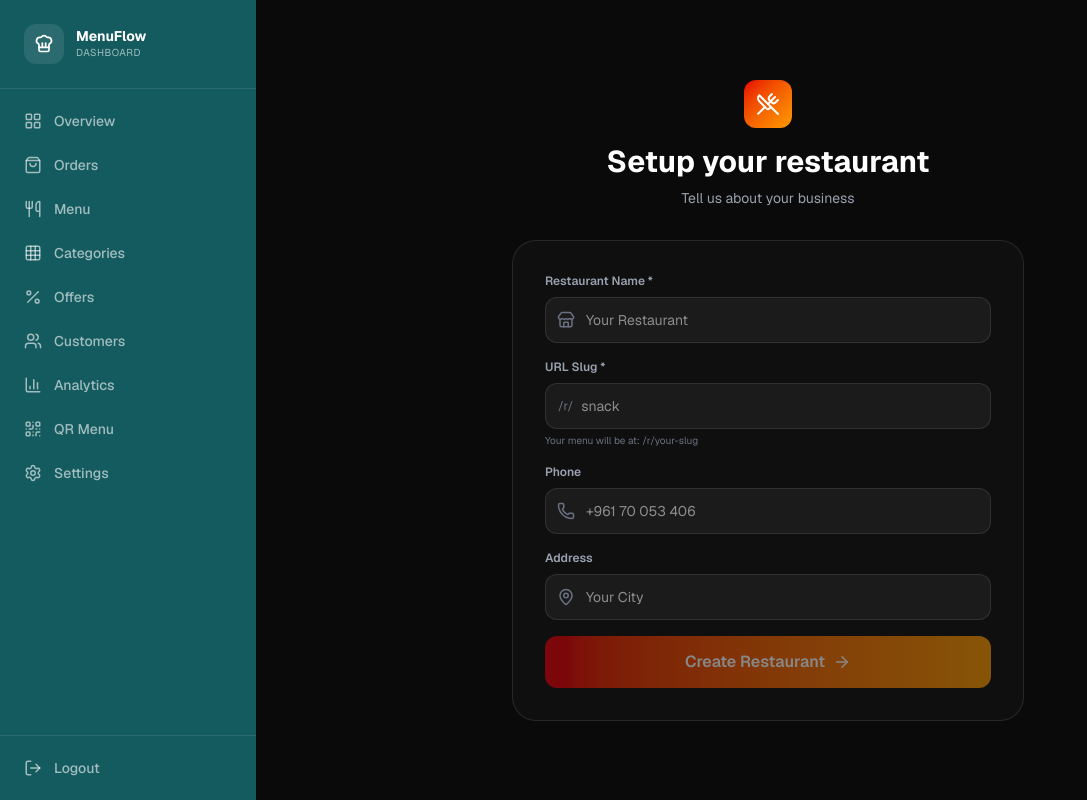
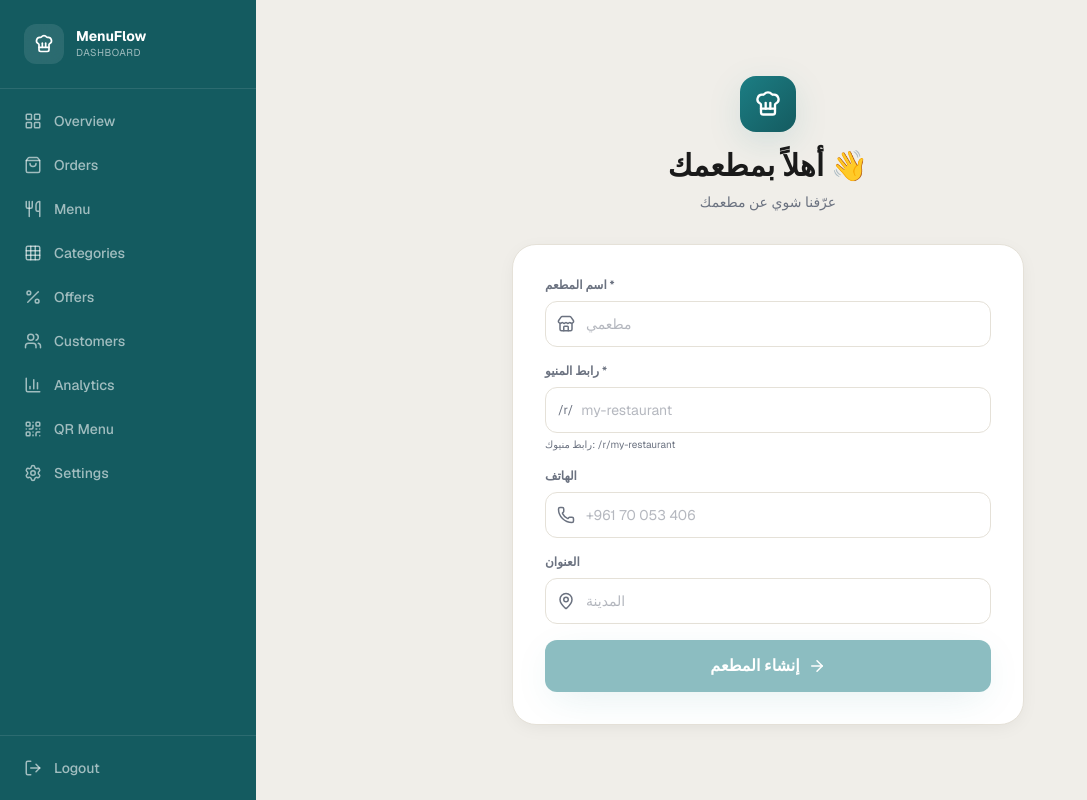
Before and after one commit to Mahdi981/menuflow, a Next.js app: page /dashboard/setup in a window 1280 px wide. Shown: the whole page, without its empty margins (0-1087 px from the left). Built offline with nearby package versions, Linux system fonts and the light colour scheme; no server answers.

Commit message:
Fix: Setup page - lazy init + Teal theme

```diff
--- a/app/auth/reset-password/page.tsx
+++ b/app/auth/reset-password/page.tsx
@@ -1,6 +1,6 @@
 'use client';
 
-import { useState, useEffect } from 'react';
+import { useState, useEffect, Suspense } from 'react';
 import { useRouter } from 'next/navigation';
 import Link from 'next/link';
 import { motion } from 'framer-motion';
@@ -15,10 +15,12 @@ import {
 } from 'lucide-react';
 import { createClient } from '@/lib/supabase/client';
 
-const supabase = createClient();
+function ResetPasswordForm() {
+  const router = useRouter();
 
-export default function ResetPasswordPage() {
-  const router = useRouter();
+  // ✅ الحل: lazy init
+  const [supabase] = useState(() => createClient());
+
   const [password, setPassword] = useState('');
   const [confirmPassword, setConfirmPassword] = useState('');
   const [showPassword, setShowPassword] = useState(false);
@@ -28,30 +30,28 @@ export default function ResetPasswordPage() {
   const [isReady, setIsReady] = useState(false);
 
   useEffect(() => {
-    // Supabase بيعمل session مؤقتة من الرابط
     const checkSession = async () => {
       const { data } = await supabase.auth.getSession();
       if (data.session) {
         setIsReady(true);
       } else {
-        setError('Invalid or expired reset link. Please request a new one.');
+        setError('رابط إعادة التعيين غير صالح أو منتهي. الرجاء طلب رابط جديد.');
       }
     };
-
     checkSession();
-  }, []);
+  }, [supabase]);
 
   const handleSubmit = async (e: React.FormEvent) => {
     e.preventDefault();
     setError('');
 
     if (password.length < 6) {
-      setError('Password must be at least 6 characters');
+      setError('كلمة المرور يجب أن تكون 6 أحرف على الأقل');
       return;
     }
 
     if (password !== confirmPassword) {
-      setError('Passwords do not match');
+      setError('كلمتا المرور غير متطابقتين');
       return;
     }
 
@@ -65,11 +65,9 @@ export default function ResetPasswordPage() {
       if (updateError) throw updateError;
 
       setSuccess(true);
-      setTimeout(() => {
-        router.push('/auth/login');
-      }, 2500);
+      setTimeout(() => router.push('/auth/login'), 2500);
     } catch (err: any) {
-      setError(err.message ?? 'Failed to reset password');
+      setError(err.message ?? 'فشل تحديث كلمة المرور');
     } finally {
       setLoading(false);
     }
@@ -82,21 +80,15 @@ export default function ResetPasswordPage() {
         animate={{ opacity: 1, y: 0 }}
         className="w-full max-w-md"
       >
-        {/* Logo */}
-        <Link
-          href="/"
-          className="flex items-center justify-center gap-2 mb-8"
-        >
+        <Link href="/" className="flex items-center justify-center gap-2 mb-8">
           <div className="w-10 h-10 rounded-xl bg-brand flex items-center justify-center">
             <ChefHat size={20} className="text-white" />
           </div>
           <span className="font-bold text-2xl text-ink">MenuFlow</span>
         </Link>
 
-        {/* Card */}
         <div className="bg-surface border border-line rounded-3xl p-6 md:p-8 shadow-soft">
           {success ? (
-            /* ============ SUCCESS ============ */
             <motion.div
               initial={{ opacity: 0, scale: 0.95 }}
               animate={{ opacity: 1, scale: 1 }}
@@ -106,37 +98,31 @@ export default function ResetPasswordPage() {
                 <Check size={32} className="text-green-600" strokeWidth={3} />
               </div>
               <h1 className="text-2xl font-bold text-ink mb-2">
-                Password updated!
+                تم تحديث كلمة المرور!
               </h1>
               <p className="text-sm text-ink-muted mb-4">
-                Redirecting you to sign in...
+                جاري التحويل لتسجيل الدخول...
               </p>
               <Loader2 size={20} className="animate-spin text-brand mx-auto" />
             </motion.div>
           ) : !isReady ? (
-            /* ============ LOADING ============ */
             <div className="text-center py-8">
               <Loader2 size={32} className="animate-spin text-brand mx-auto mb-4" />
-              <p className="text-sm text-ink-muted">
-                Verifying reset link...
-              </p>
+              <p className="text-sm text-ink-muted">جاري التحقق من الرابط...</p>
             </div>
           ) : (
-            /* ============ FORM ============ */
             <>
               <div className="text-center mb-6">
-                <h1 className="text-2xl font-bold text-ink">
-                  New password
-                </h1>
+                <h1 className="text-2xl font-bold text-ink">كلمة مرور جديدة</h1>
                 <p className="text-sm text-ink-muted mt-1">
-                  Enter your new password below
+                  أدخل كلمة المرور الجديدة
                 </p>
               </div>
 
               <form onSubmit={handleSubmit} className="space-y-4">
                 <div>
                   <label className="text-sm font-medium text-ink mb-1.5 block">
-                    New Password
+                    كلمة المرور الجديدة
                   </label>
                   <div className="relative">
                     <Lock
@@ -147,7 +133,7 @@ export default function ResetPasswordPage() {
                       type={showPassword ? 'text' : 'password'}
                       value={password}
                       onChange={(e) => setPassword(e.target.value)}
-                      placeholder="At least 6 characters"
+                      placeholder="6 أحرف على الأقل"
                       required
                       minLength={6}
                       className="w-full bg-white border border-line rounded-xl pl-10 pr-10 py-3 text-sm text-ink placeholder:text-ink-muted/50 focus:outline-none focus:border-brand focus:ring-2 focus:ring-brand/20"
@@ -164,7 +150,7 @@ export default function ResetPasswordPage() {
 
                 <div>
                   <label className="text-sm font-medium text-ink mb-1.5 block">
-                    Confirm Password
+                    تأكيد كلمة المرور
                   </label>
                   <div className="relative">
                     <Lock
@@ -175,7 +161,7 @@ export default function ResetPasswordPage() {
                       type={showPassword ? 'text' : 'password'}
                       value={confirmPassword}
                       onChange={(e) => setConfirmPassword(e.target.value)}
-                      placeholder="Re-enter password"
+                      placeholder="أعد كتابة كلمة المرور"
                       required
                       minLength={6}
                       className="w-full bg-white border border-line rounded-xl pl-10 pr-4 py-3 text-sm text-ink placeholder:text-ink-muted/50 focus:outline-none focus:border-brand focus:ring-2 focus:ring-brand/20"
@@ -198,10 +184,10 @@ export default function ResetPasswordPage() {
                   {loading ? (
                     <>
                       <Loader2 size={18} className="animate-spin" />
-                      Updating...
+                      جاري التحديث...
                     </>
                   ) : (
-                    'Update Password'
+                    'تحديث كلمة المرور'
                   )}
                 </button>
               </form>
@@ -212,3 +198,17 @@ export default function ResetPasswordPage() {
     </div>
   );
 }
+
+export default function ResetPasswordPage() {
+  return (
+    <Suspense
+      fallback={
+        <div className="min-h-screen bg-cream flex items-center justify-center">
+          <Loader2 size={32} className="animate-spin text-brand" />
+        </div>
+      }
+    >
+      <ResetPasswordForm />
+    </Suspense>
+  );
+}
--- a/app/dashboard/setup/page.tsx
+++ b/app/dashboard/setup/page.tsx
@@ -1,31 +1,34 @@
-"use client";
+'use client';
 
-import { useState } from "react";
-import { useRouter } from "next/navigation";
-import { motion } from "framer-motion";
-import { createClient } from "@/lib/supabase/client";
+import { useState } from 'react';
+import { useRouter } from 'next/navigation';
+import { motion } from 'framer-motion';
+import { createClient } from '@/lib/supabase/client';
 import {
-  UtensilsCrossed,
+  ChefHat,
   Store,
   Phone,
   MapPin,
   ArrowRight,
   AlertCircle,
-} from "lucide-react";
+} from 'lucide-react';
 
 export default function SetupPage() {
   const router = useRouter();
-  const supabase = createClient();
-  const [name, setName] = useState("");
-  const [slug, setSlug] = useState("");
-  const [phone, setPhone] = useState("");
-  const [address, setAddress] = useState("");
+
+  // ✅ الحل: lazy init
+  const [supabase] = useState(() => createClient());
+
+  const [name, setName] = useState('');
+  const [slug, setSlug] = useState('');
+  const [phone, setPhone] = useState('');
+  const [address, setAddress] = useState('');
   const [loading, setLoading] = useState(false);
-  const [error, setError] = useState("");
+  const [error, setError] = useState('');
 
   const handleSubmit = async (e: React.FormEvent) => {
     e.preventDefault();
-    setError("");
+    setError('');
     setLoading(true);
 
     try {
@@ -33,58 +36,67 @@ export default function SetupPage() {
       const {
         data: { user },
       } = await supabase.auth.getUser();
-      if (!user) throw new Error("Not authenticated");
+      if (!user) throw new Error('يجب تسجيل الدخول');
 
-      // 2. أنشئ المطعم عبر API Route (service role)
-      const res = await fetch("/api/restaurants", {
-        method: "POST",
-        headers: { "Content-Type": "application/json" },
+      // 2. اختَر الخطة من localStorage (إذا جاء من /pricing)
+      const selectedPlan =
+        (typeof window !== 'undefined' &&
+          localStorage.getItem('menuflow_selected_plan')) ||
+        'starter';
+
+      // 3. أنشئ المطعم عبر API Route
+      const res = await fetch('/api/restaurants', {
+        method: 'POST',
+        headers: { 'Content-Type': 'application/json' },
         body: JSON.stringify({
           name,
           slug,
           phone,
           address,
+          plan: selectedPlan,
         }),
       });
 
       const json = await res.json();
 
       if (!res.ok) {
-        throw new Error(json.error ?? "Failed to create restaurant");
+        throw new Error(json.error ?? 'فشل إنشاء المطعم');
       }
 
       const restaurant = json.restaurant;
 
-      // 3. أنشئ الاشتراك (لو الجدول موجود، وإلا تجاهل الخطأ)
+      // 4. أنشئ الاشتراك (نفس المنطق)
       try {
-        await supabase.from("subscriptions").insert({
+        await supabase.from('subscriptions').insert({
           restaurant_id: restaurant.id,
-          plan: "starter",
-          status: "active",
-          max_orders: 5,
-          max_products: 10,
-          max_categories: 1,
+          plan: selectedPlan,
+          status: 'active',
           order_count: 0,
         });
       } catch (subErr) {
-        // نتجاهل خطأ الاشتراك — مش حرج
-        console.warn("Subscription insert skipped:", subErr);
+        console.warn('Subscription insert skipped:', subErr);
       }
 
-      router.push("/dashboard");
+      // 5. احذف الخطة من localStorage
+      if (typeof window !== 'undefined') {
+        localStorage.removeItem('menuflow_selected_plan');
+      }
+
+      router.push('/dashboard');
       router.refresh();
     } catch (err: any) {
-      setError(err.message || "حدث خطأ");
+      setError(err.message || 'حدث خطأ');
     } finally {
       setLoading(false);
     }
   };
 
   return (
-    <main className="min-h-screen bg-[#0A0A0A] text-white flex items-center justify-center p-4">
-      <div className="fixed inset-0 -z-10 overflow-hidden">
-        <div className="absolute top-0 -left-40 w-96 h-96 bg-red-600/20 rounded-full blur-3xl"></div>
-        <div className="absolute bottom-0 -right-40 w-96 h-96 bg-amber-500/20 rounded-full blur-3xl"></div>
+    <main className="min-h-screen bg-cream flex items-center justify-center p-4">
+      {/* Decorative gradients */}
+      <div className="fixed inset-0 -z-10 overflow-hidden pointer-events-none">
+        <div className="absolute top-0 -left-40 w-96 h-96 bg-brand/10 rounded-full blur-3xl"></div>
+        <div className="absolute bottom-0 -right-40 w-96 h-96 bg-amber-custom/10 rounded-full blur-3xl"></div>
       </div>
 
       <motion.div
@@ -92,30 +104,40 @@ export default function SetupPage() {
         animate={{ opacity: 1, y: 0 }}
         className="w-full max-w-lg"
       >
+        {/* Header */}
         <div className="text-center mb-8">
-          <div className="w-12 h-12 bg-gradient-to-br from-red-600 to-amber-500 rounded-xl flex items-center justify-center mx-auto mb-4">
-            <UtensilsCrossed size={24} className="text-white" />
+          <div className="w-14 h-14 bg-gradient-to-br from-brand to-brand-dark rounded-2xl flex items-center justify-center mx-auto mb-4 shadow-brand">
+            <ChefHat size={28} className="text-white" />
           </div>
-          <h1 className="text-3xl font-bold mb-2">Setup your restaurant</h1>
-          <p className="text-gray-400 text-sm">Tell us about your business</p>
+          <h1 className="text-3xl font-bold text-ink mb-2">
+            أهلاً بمطعمك 👋
+          </h1>
+          <p className="text-sm text-ink-muted">
+            عرّفنا شوي عن مطعمك
+          </p>
         </div>
 
-        <div className="bg-[#0F0F0F] rounded-3xl border border-white/10 p-6 md:p-8">
+        {/* Card */}
+        <div className="bg-surface rounded-3xl border border-line p-6 md:p-8 shadow-soft">
           {error && (
             <div className="bg-red-500/10 border border-red-500/30 rounded-xl p-3 mb-4 flex items-start gap-2">
-              <AlertCircle size={16} className="text-red-400 shrink-0 mt-0.5" />
-              <p className="text-xs text-red-400">{error}</p>
+              <AlertCircle
+                size={16}
+                className="text-red-600 shrink-0 mt-0.5"
+              />
+              <p className="text-xs text-red-600">{error}</p>
             </div>
           )}
 
           <form onSubmit={handleSubmit} className="space-y-4">
+            {/* Restaurant Name */}
             <div>
-              <label className="block text-xs text-gray-400 mb-2 font-semibold">
-                Restaurant Name *
+              <label className="block text-xs font-semibold text-ink-muted mb-2">
+                اسم المطعم *
               </label>
               <div className="relative">
                 <Store
-                  className="absolute left-3 top-1/2 -translate-y-1/2 text-gray-500"
+                  className="absolute left-3 top-1/2 -translate-y-1/2 text-ink-muted"
                   size={18}
                 />
                 <input
@@ -126,48 +148,50 @@ export default function SetupPage() {
                     setSlug(
                       e.target.value
                         .toLowerCase()
-                        .replace(/\s+/g, "-")
-                        .replace(/[^a-z0-9-]/g, "")
+                        .replace(/\s+/g, '-')
+                        .replace(/[^a-z0-9-]/g, '')
                     );
                   }}
-                  placeholder="Your Restaurant"
+                  placeholder="مطعمي"
                   required
-                  className="w-full bg-white/5 border border-white/10 rounded-xl py-3 pl-10 pr-4 text-sm focus:outline-none focus:border-red-600/50 transition"
+                  className="w-full bg-white border border-line rounded-xl py-3 pl-10 pr-4 text-sm text-ink placeholder:text-ink-muted/50 focus:outline-none focus:border-brand focus:ring-2 focus:ring-brand/20 transition"
                 />
               </div>
             </div>
 
+            {/* URL Slug */}
             <div>
-              <label className="block text-xs text-gray-400 mb-2 font-semibold">
-                URL Slug *
+              <label className="block text-xs font-semibold text-ink-muted mb-2">
+                رابط المنيو *
               </label>
-              <div className="flex items-center gap-2 bg-white/5 border border-white/10 rounded-xl px-3">
-                <span className="text-xs text-gray-500 shrink-0">/r/</span>
+              <div className="flex items-center gap-2 bg-white border border-line rounded-xl px-3 focus-within:border-brand focus-within:ring-2 focus-within:ring-brand/20 transition">
+                <span className="text-xs text-ink-muted shrink-0">/r/</span>
                 <input
                   type="text"
                   value={slug}
                   onChange={(e) =>
                     setSlug(
-                      e.target.value.toLowerCase().replace(/[^a-z0-9-]/g, "")
+                      e.target.value.toLowerCase().replace(/[^a-z0-9-]/g, '')
                     )
                   }
-                  placeholder="snack"
+                  placeholder="my-restaurant"
                   required
-                  className="flex-1 bg-transparent py-3 text-sm focus:outline-none"
+                  className="flex-1 bg-transparent py-3 text-sm text-ink placeholder:text-ink-muted/50 focus:outline-none"
                 />
               </div>
-              <p className="text-[10px] text-gray-500 mt-1">
-                Your menu will be at: /r/{slug || "your-slug"}
+              <p className="text-[10px] text-ink-muted mt-1">
+                رابط منيوك: /r/{slug || 'my-restaurant'}
               </p>
             </div>
 
+            {/* Phone */}
             <div>
-              <label className="block text-xs text-gray-400 mb-2 font-semibold">
-                Phone
+              <label className="block text-xs font-semibold text-ink-muted mb-2">
+                الهاتف
               </label>
               <div className="relative">
                 <Phone
-                  className="absolute left-3 top-1/2 -translate-y-1/2 text-gray-500"
+                  className="absolute left-3 top-1/2 -translate-y-1/2 text-ink-muted"
                   size={18}
                 />
                 <input
@@ -175,37 +199,48 @@ export default function SetupPage() {
                   value={phone}
                   onChange={(e) => setPhone(e.target.value)}
                   placeholder="+961 70 053 406"
-                  className="w-full bg-white/5 border border-white/10 rounded-xl py-3 pl-10 pr-4 text-sm focus:outline-none focus:border-red-600/50 transition"
+                  className="w-full bg-white border border-line rounded-xl py-3 pl-10 pr-4 text-sm text-ink placeholder:text-ink-muted/50 focus:outline-none focus:border-brand focus:ring-2 focus:ring-brand/20 transition"
                 />
               </div>
             </div>
 
+            {/* Address */}
             <div>
-              <label className="block text-xs text-gray-400 mb-2 font-semibold">
-                Address
+              <label className="block text-xs font-semibold text-ink-muted mb-2">
+                العنوان
               </label>
               <div className="relative">
                 <MapPin
-                  className="absolute left-3 top-1/2 -translate-y-1/2 text-gray-500"
+                  className="absolute left-3 top-1/2 -translate-y-1/2 text-ink-muted"
                   size={18}
                 />
                 <input
                   type="text"
                   value={address}
                   onChange={(e) => setAddress(e.target.value)}
-                  placeholder="Your City"
-                  className="w-full bg-white/5 border border-white/10 rounded-xl py-3 pl-10 pr-4 text-sm focus:outline-none focus:border-red-600/50 transition"
+                  placeholder="المدينة"
+                  className="w-full bg-white border border-line rounded-xl py-3 pl-10 pr-4 text-sm text-ink placeholder:text-ink-muted/50 focus:outline-none focus:border-brand focus:ring-2 focus:ring-brand/20 transition"
                 />
               </div>
             </div>
 
+            {/* Submit */}
             <button
               type="submit"
               disabled={loading || !name || !slug}
-              className="w-full bg-gradient-to-r from-red-600 to-amber-500 py-3.5 rounded-xl font-semibold hover:opacity-90 transition disabled:opacity-50 flex items-center justify-center gap-2"
+              className="w-full bg-brand hover:bg-brand-dark py-3.5 rounded-xl font-semibold text-white shadow-brand transition disabled:opacity-50 disabled:cursor-not-allowed flex items-center justify-center gap-2"
             >
-              {loading ? "Creating..." : "Create Restaurant"}
-              {!loading && <ArrowRight size={18} />}
+              {loading ? (
+                <>
+                  <span className="w-4 h-4 border-2 border-white/30 border-t-white rounded-full animate-spin" />
+                  جاري الإنشاء...
+                </>
+              ) : (
+                <>
+                  إنشاء المطعم
+                  <ArrowRight size={18} />
+                </>
+              )}
             </button>
           </form>
         </div>
```
